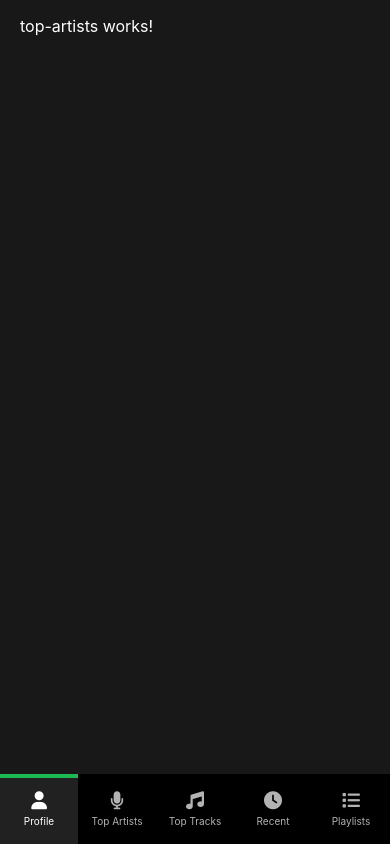
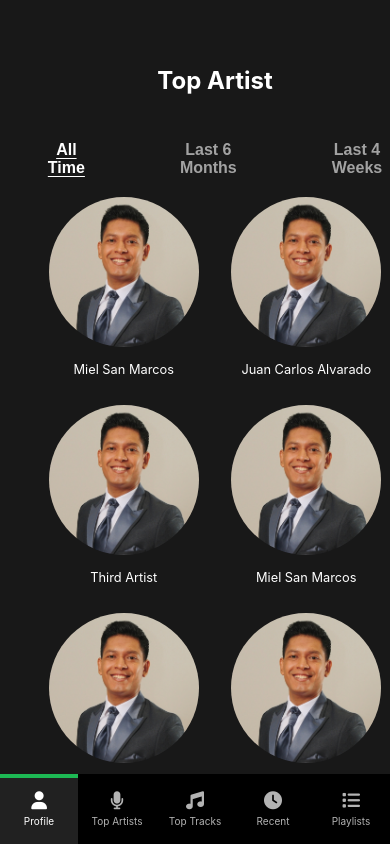
Before and after one commit to jbarzallo97/spotify-jb7, an Angular app: page /top-artists in a window 390 px wide. Built offline with nearby package versions, Linux system fonts and the light colour scheme; no server answers; sample sign-in values are in the browser's storage; a small style sheet from the web is missing.

Commit message:
Enhance profile and top artists components with dynamic data binding and improved layout. Added method to fetch top artists from Spotify API and updated styles for better responsiveness.

```diff
--- a/src/app/core/services/auth.service.ts
+++ b/src/app/core/services/auth.service.ts
@@ -7,7 +7,7 @@ export class AuthService {
 
   private clientId = '35c9a4b3c9db45268c463448bbd6fd25';
   private redirectUri = 'http://localhost:4200/callback';
-  private scopes = 'user-read-private user-read-email user-follow-read';
+  private scopes = 'user-read-private user-read-email user-follow-read user-top-read';
 
   constructor() { }
 
--- a/src/app/core/services/spotify.service.ts
+++ b/src/app/core/services/spotify.service.ts
@@ -18,4 +18,19 @@ export class SpotifyService {
     // Petición a la API de Spotify para obtener los artistas seguidos
     return this.http.get('https://api.spotify.com/v1/me/following?type=artist', { headers });
   }
+
+  // Método para obtener los top artists del usuario según escuchas
+  getTopArtists(
+    accessToken: string,
+    timeRange: 'short_term' | 'medium_term' | 'long_term' = 'long_term',
+    limit: number = 20,
+    offset: number = 0
+  ): Observable<any> {
+    const headers = new HttpHeaders({
+      Authorization: `Bearer ${accessToken}`
+    });
+
+    const url = `https://api.spotify.com/v1/me/top/artists?time_range=${timeRange}&limit=${limit}&offset=${offset}`;
+    return this.http.get(url, { headers });
+  }
 }
--- a/src/app/profile/profile.component.css
+++ b/src/app/profile/profile.component.css
@@ -8,7 +8,7 @@
 }
 
 .profile-header {
-  margin-top: 20px;
+  margin-top: 70px;
 }
 
 .profile-picture {
@@ -16,7 +16,7 @@
   height: 175px;
   border-radius: 50%;
   object-fit: cover;
-  margin-top: 70px;
+  /* margin-top: 70px; */
 }
 
 h1 {
--- a/src/app/profile/profile.component.ts
+++ b/src/app/profile/profile.component.ts
@@ -1,6 +1,25 @@
 import { Component } from '@angular/core';
 import { SpotifyService } from '../core/services/spotify.service';
 import { AuthService } from '../core/services/auth.service';
+
+interface UserProfile {
+  name: string;
+  pictureUrl: string;
+  followers: number;
+  following: number;
+  playlists: number;
+}
+
+interface Artist {
+  name: string;
+  imageUrl: string;
+}
+
+interface Track {
+  title: string;
+  duration: string;
+  imageUrl: string;
+}
 
 @Component({
   selector: 'app-profile',
@@ -11,7 +30,23 @@ export class ProfileComponent {
   followedArtists: any[] = [];
   selectedMenuItem: string = 'profile';  // Por defecto, selecciona "profile"
 
-  // Método para cambiar el ítem activo
+  profile: UserProfile = {
+    name: 'Johan Barzallo',
+    pictureUrl: 'assets/images/file.jpg',
+    followers: 0,
+    following: 12,
+    playlists: 2
+  };
+
+  topArtists: Artist[] = [];
+
+  topTracks: Track[] = [
+    { title: 'El Señor Es Mi Rey', duration: '1:39', imageUrl: 'assets/images/file.jpg' },
+    { title: 'Cristo No Está Muerto', duration: '1:27', imageUrl: 'assets/images/file.jpg' },
+    { title: 'Llegó El Tiempo', duration: '2:54', imageUrl: 'assets/images/file.jpg' },
+    { title: 'Agradecido', duration: '3:41', imageUrl: 'assets/images/file.jpg' }
+  ];
+
   selectMenuItem(menuItem: string) {
     this.selectedMenuItem = menuItem;
   }
@@ -19,20 +54,23 @@ export class ProfileComponent {
   constructor(private spotifyService: SpotifyService, private authService: AuthService) { }
 
   ngOnInit(): void {
-    this.getFollowedArtists();
+    this.loadTopArtists();
   }
 
-  // Método para obtener los artistas seguidos
-  getFollowedArtists() {
+  private loadTopArtists(): void {
     const token = this.authService.getAccessToken();
-    if (token) {
-      this.spotifyService.getFollowedArtists(token)
-        .subscribe((data: any) => {
-          this.followedArtists = data.artists.items;  // Guardar los artistas obtenidos
-          console.log('Followed artists:', this.followedArtists);  // Mostrar en consola
-        });
+    if (!token) {
+      return;
     }
+    this.spotifyService.getTopArtists(token, 'long_term', 10, 0)
+      .subscribe((res: any) => {
+        this.topArtists = (res?.items || []).map((a: any) => ({
+          name: a?.name ?? 'Unknown Artist',
+          imageUrl: a?.images?.[0]?.url ?? ''
+        }));
+      });
   }
+
 
   logout() {
     this.authService.logout();
--- a/src/app/sidebar/sidebar.component.ts
+++ b/src/app/sidebar/sidebar.component.ts
@@ -8,33 +8,16 @@ import { AuthService } from '../core/services/auth.service';
   styleUrls: ['./sidebar.component.css']
 })
 export class SidebarComponent {
-  followedArtists: any[] = [];
-  selectedMenuItem: string = 'profile';  // Por defecto, selecciona "profile"
 
-  // Método para cambiar el ítem activo
+  selectedMenuItem: string = 'profile';
+
   selectMenuItem(menuItem: string) {
     this.selectedMenuItem = menuItem;
   }
 
-  constructor(private spotifyService: SpotifyService, private authService: AuthService) { }
+  constructor() { }
 
   ngOnInit(): void {
-    this.getFollowedArtists();
   }
 
-  // Método para obtener los artistas seguidos
-  getFollowedArtists() {
-    const token = this.authService.getAccessToken();
-    if (token) {
-      this.spotifyService.getFollowedArtists(token)
-        .subscribe((data: any) => {
-          this.followedArtists = data.artists.items;  // Guardar los artistas obtenidos
-          console.log('Followed artists:', this.followedArtists);  // Mostrar en consola
-        });
-    }
-  }
-
-  logout() {
-    this.authService.logout();
-  }
 }
--- a/src/app/top-artists/top-artists.component.css
+++ b/src/app/top-artists/top-artists.component.css
@@ -0,0 +1,126 @@
+.profile-container {
+  text-align: center;
+  color: white;
+  width: 100%;
+  max-width: 1500px;
+  margin: 0 auto;
+}
+
+.profile-header {
+  margin-top: 70px;
+}
+
+h1 {
+  font-size: 1.5rem;
+}
+
+.content-container {
+  display: flex;
+  justify-content: space-between;
+}
+
+.time-period-container {
+  display: flex;
+}
+
+.time-period {
+  background: none;
+  border: none;
+  color: white;
+  font-size: 0.9rem;
+  padding: 0 20px;
+  cursor: pointer;
+  text-decoration: none;
+  font-weight: bold;
+  opacity: 0.6;
+  transition: opacity 0.3s;
+}
+
+.time-period.active {
+  text-decoration: underline;
+  text-underline-offset: 3px;
+  opacity: 1;
+}
+
+.time-period:hover {
+  opacity: 1;
+}
+
+.artists-container {
+  display: grid;
+  grid-template-columns: repeat(auto-fit, minmax(250px, 1fr)); /* Responsivo */
+  grid-gap: 20px;
+  margin-top: 40px;
+  overflow: hidden;
+}
+
+.artist-item {
+  text-align: center;
+}
+
+.artist-item img {
+  width: 225px;
+  height: 225px;
+  border-radius: 50%;
+  object-fit: cover;
+}
+
+.artist-item p {
+  margin-top: 10px;
+  font-size: 1rem;
+}
+
+
+@media (max-width: 768px) {
+  .profile-container {
+    max-width: 100%; /* Ajusta el ancho para dispositivos móviles */
+    padding: 0 20px; /* Añade un padding lateral */
+  }
+
+  .profile-header {
+    margin-top: 50px; /* Reduce el margen superior para móviles */
+  }
+
+  .content-container {
+    flex-direction: column; /* Coloca el título y los botones en una columna */
+    align-items: center;
+  }
+
+  .time-period-container {
+    gap: 75px; /* Espacio entre los botones */
+    justify-content: center;
+    margin-top: 30px;
+  }
+
+  .time-period {
+    font-size: 1rem; /* Aumenta el tamaño de fuente de los botones */
+    padding: 0 10px;
+  }
+
+  /* Ajusta la cuadrícula de artistas para que sea más compacta */
+  .artists-container {
+    display: grid;
+    grid-template-columns: repeat(auto-fit, minmax(150px, 1fr)); /* Múltiples columnas */
+    grid-gap: 15px; /* Espacio entre elementos */
+    margin-top: 20px;
+  }
+
+  .artist-item {
+    display: flex;
+    flex-direction: column;
+    align-items: center;
+  }
+
+  .artist-item img {
+    width: 150px;
+    height: 150px;
+    border-radius: 50%;
+    object-fit: cover;
+    margin-bottom: 5px; /* Espacio entre la imagen y el nombre */
+  }
+
+  .artist-item p {
+    font-size: 0.8rem;
+    text-align: center;
+  }
+}
--- a/src/app/top-artists/top-artists.component.html
+++ b/src/app/top-artists/top-artists.component.html
@@ -1 +1,71 @@
-<p>top-artists works!</p>
+<div class="profile-container">
+  <div class="profile-header">
+    <div class="content-container">
+      <h1>Top Artist</h1>
+      <div class="time-period-container">
+        <button class="time-period"
+                [ngClass]="{'active': selectedPeriod === 'allTime'}"
+                (click)="selectPeriod('allTime')">All Time</button>
+        <button class="time-period"
+                [ngClass]="{'active': selectedPeriod === 'last6Months'}"
+                (click)="selectPeriod('last6Months')">Last 6 Months</button>
+        <button class="time-period"
+                [ngClass]="{'active': selectedPeriod === 'last4Weeks'}"
+                (click)="selectPeriod('last4Weeks')">Last 4 Weeks</button>
+      </div>
+    </div>
+  </div>
+
+  <!-- Nueva sección de artistas en formato grid -->
+  <div class="artists-container">
+    <div class="artist-item">
+      <img src="assets/images/file.jpg" alt="Miel San Marcos">
+      <p>Miel San Marcos</p>
+    </div>
+    <div class="artist-item">
+      <img src="assets/images/file.jpg" alt="Juan Carlos Alvarado">
+      <p>Juan Carlos Alvarado</p>
+    </div>
+    <div class="artist-item">
+      <img src="assets/images/file.jpg" alt="Third Artist">
+      <p>Third Artist</p>
+    </div>
+    <div class="artist-item">
+      <img src="assets/images/file.jpg" alt="Miel San Marcos">
+      <p>Miel San Marcos</p>
+    </div>
+    <div class="artist-item">
+      <img src="assets/images/file.jpg" alt="Miel San Marcos">
+      <p>Miel San Marcos</p>
+    </div>
+    <div class="artist-item">
+      <img src="assets/images/file.jpg" alt="Miel San Marcos">
+      <p>Miel San Marcos</p>
+    </div>
+    <div class="artist-item">
+      <img src="assets/images/file.jpg" alt="Miel San Marcos">
+      <p>Miel San Marcos</p>
+    </div>
+    <div class="artist-item">
+      <img src="assets/images/file.jpg" alt="Miel San Marcos">
+      <p>Miel San Marcos</p>
+    </div>
+    <div class="artist-item">
+      <img src="assets/images/file.jpg" alt="Miel San Marcos">
+      <p>Miel San Marcos</p>
+    </div>
+    <div class="artist-item">
+      <img src="assets/images/file.jpg" alt="Miel San Marcos">
+      <p>Miel San Marcos</p>
+    </div>
+    <div class="artist-item">
+      <img src="assets/images/file.jpg" alt="Miel San Marcos">
+      <p>Miel San Marcos</p>
+    </div>
+    <div class="artist-item">
+      <img src="assets/images/file.jpg" alt="Miel San Marcos">
+      <p>Miel San Marcos</p>
+    </div>
+  </div>
+
+</div>
--- a/src/app/top-artists/top-artists.component.ts
+++ b/src/app/top-artists/top-artists.component.ts
@@ -6,5 +6,9 @@ import { Component } from '@angular/core';
   styleUrls: ['./top-artists.component.css']
 })
 export class TopArtistsComponent {
+  selectedPeriod = 'allTime';
 
+  selectPeriod(period: string) {
+    this.selectedPeriod = period;
+  }
 }
```
Also changed, not shown: src/app/profile/profile.component.html (+13 -48 lines).
